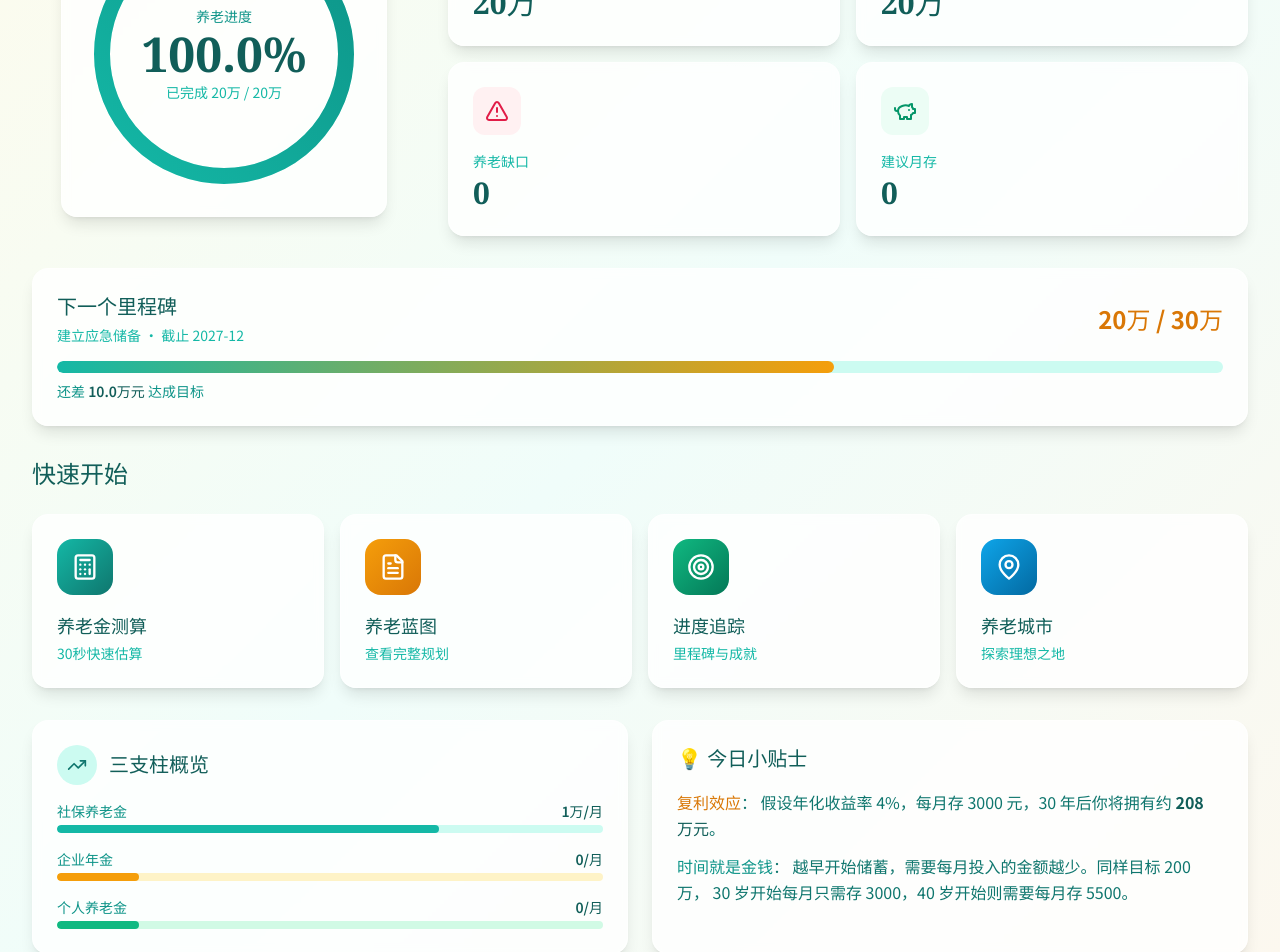
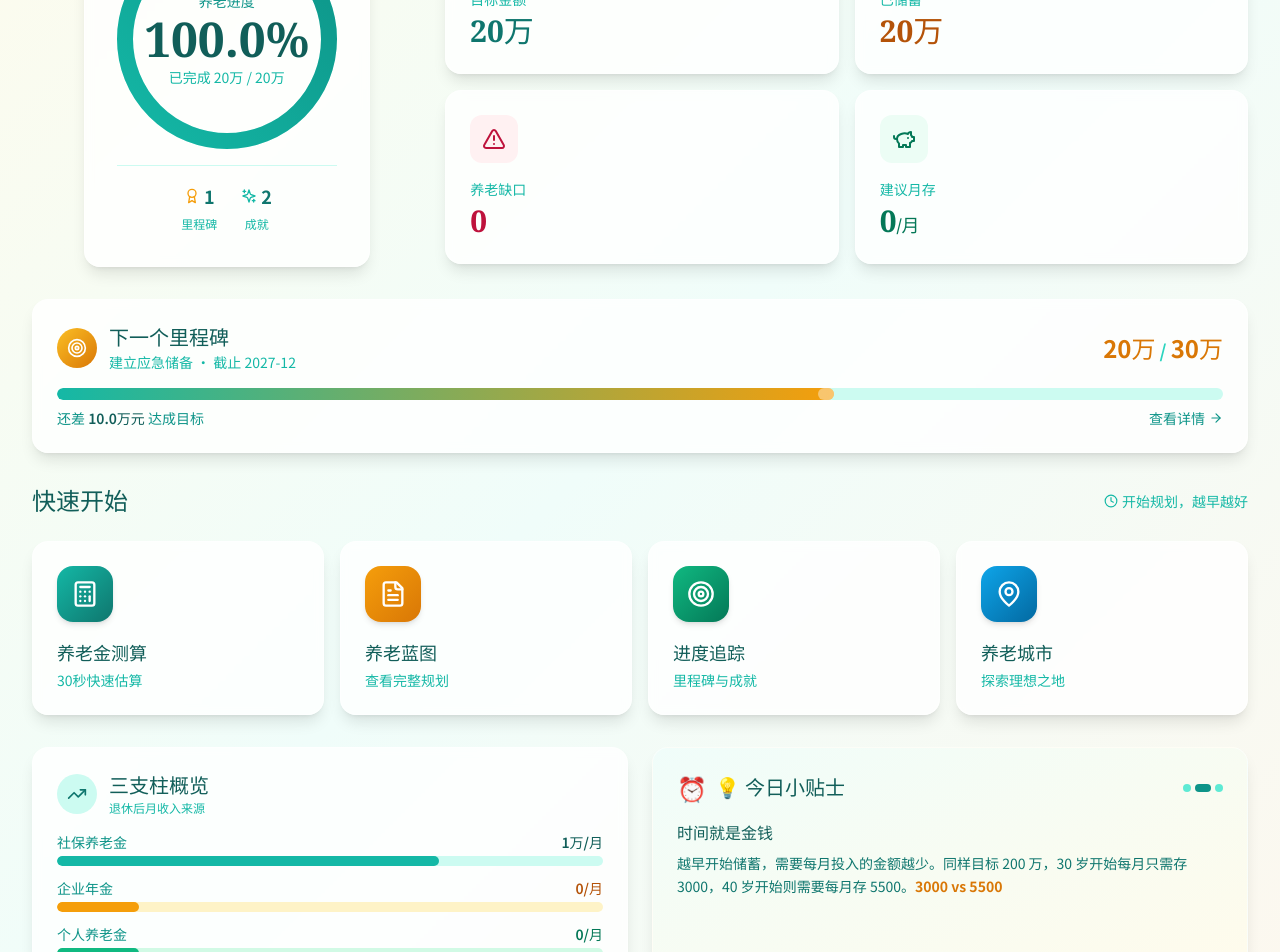
Before and after one commit to edward-718/retirement-planning, a React (Vite) app: page / in a window 1280 px wide. Shown: the part 360-1312 px from the top of the page. Built offline with nearby package versions, Linux system fonts and the light colour scheme.

Commit message:
Upload src/pages/Dashboard/index.tsx

```diff
--- a/src/pages/Dashboard/index.tsx
+++ b/src/pages/Dashboard/index.tsx
@@ -1,7 +1,8 @@
 import { useStore } from '@/store/useStore';
 import { formatMoneyShort, formatMoney } from '@/utils/format';
 import CircularProgress from '@/components/charts/CircularProgress';
-import { Calculator, FileText, Target, MapPin, TrendingUp, Wallet, AlertTriangle, PiggyBank } from 'lucide-react';
+import AnimatedNumber from '@/components/ui/AnimatedNumber';
+import { Calculator, FileText, Target, MapPin, TrendingUp, Wallet, AlertTriangle, PiggyBank, ArrowRight, Sparkles, Clock, Award } from 'lucide-react';
 import { useNavigate } from 'react-router-dom';
 import { useEffect, useState } from 'react';
 
@@ -9,44 +10,56 @@ export default function Dashboard() {
   const navigate = useNavigate();
   const { progress, profile, calculationResult, calculate } = useStore();
   const [loaded, setLoaded] = useState(false);
+  const [showWelcome, setShowWelcome] = useState(false);
 
   useEffect(() => {
     if (!calculationResult) {
       calculate();
     }
+    const timer = setTimeout(() => {
       setLoaded(true);
+      setShowWelcome(true);
+    }, 100);
+    return () => clearTimeout(timer);
   }, []);
 
   const nextMilestone = progress.milestones.find(m => m.status === 'in_progress') || progress.milestones.find(m => m.status === 'pending');
 
+  const completedMilestones = progress.milestones.filter(m => m.status === 'completed').length;
+  const completedAchievements = progress.achievements.filter(a => a.unlocked).length;
+
   const statCards = [
     {
       title: '目标金额',
-      value: formatMoneyShort(progress.totalTarget),
+      value: progress.totalTarget,
       icon: Target,
       color: 'from-teal-500 to-teal-700',
       bgColor: 'bg-teal-50',
+      textColor: 'text-teal-700',
     },
     {
       title: '已储蓄',
-      value: formatMoneyShort(progress.currentSavings),
+      value: progress.currentSavings,
       icon: Wallet,
       color: 'from-gold-500 to-gold-600',
       bgColor: 'bg-gold-50',
+      textColor: 'text-gold-700',
     },
     {
       title: '养老缺口',
-      value: calculationResult ? formatMoneyShort(calculationResult.totalGap) : '—',
+      value: calculationResult?.totalGap || 0,
       icon: AlertTriangle,
       color: 'from-rose-500 to-rose-600',
       bgColor: 'bg-rose-50',
+      textColor: 'text-rose-700',
     },
     {
       title: '建议月存',
-      value: calculationResult ? formatMoneyShort(calculationResult.suggestedMonthlySavings) : '—',
+      value: calculationResult?.suggestedMonthlySavings || 0,
       icon: PiggyBank,
       color: 'from-emerald-500 to-emerald-700',
       bgColor: 'bg-emerald-50',
+      textColor: 'text-emerald-700',
     },
   ];
 
@@ -57,151 +70,272 @@ export default function Dashboard() {
     { title: '养老城市', desc: '探索理想之地', icon: MapPin, path: '/cities', color: 'from-sky-500 to-sky-700' },
   ];
 
+  const tips = [
+    {
+      title: '复利效应',
+      icon: '📈',
+      content: '假设年化收益率 4%，每月存 3000 元，30 年后你将拥有约 208 万元。',
+      highlight: '208 万元',
+    },
+    {
+      title: '时间就是金钱',
+      icon: '⏰',
+      content: '越早开始储蓄，需要每月投入的金额越少。同样目标 200 万，30 岁开始每月只需存 3000，40 岁开始则需要每月存 5500。',
+      highlight: '3000 vs 5500',
+    },
+    {
+      title: '三支柱策略',
+      icon: '🏛️',
+      content: '合理配置社保、企业年金和个人养老金，形成稳健的养老保障体系。',
+      highlight: '三支柱',
+    },
+  ];
+
+  const [currentTip, setCurrentTip] = useState(0);
+
+  useEffect(() => {
+    const interval = setInterval(() => {
+      setCurrentTip((prev) => (prev + 1) % tips.length);
+    }, 5000);
+    return () => clearInterval(interval);
+  }, [tips.length]);
+
   if (!loaded) return null;
 
   return (
-    <div className="py-8 space-y-8">
-      <div className="text-center mb-12 animate-fade-in-up">
-        <h1 className="font-serif text-4xl md:text-5xl font-bold text-teal-900 mb-3">
+    <div className="py-6 space-y-6 sm:py-8 sm:space-y-8">
+      {showWelcome && (
+        <div className="text-center mb-8 animate-fade-in-up">
+          <div className="inline-flex items-center gap-2 px-4 py-2 bg-gradient-to-r from-gold-100 to-amber-100 rounded-full mb-4">
+            <Sparkles size={16} className="text-gold-600" />
+            <span className="text-sm text-teal-700 font-medium">欢迎回来！今天也要为未来努力 💪</span>
+          </div>
+          <h1 className="font-serif text-3xl md:text-4xl font-bold text-teal-900 mb-2">
             你好，未来的你会感谢现在的自己 🌟
           </h1>
-        <p className="text-teal-600 text-lg">
-          距离 <span className="font-semibold text-teal-800">{profile.expectedRetirementAge}</span> 岁退休还有{' '}
-          <span className="font-semibold text-gold-600">{calculationResult?.yearsToRetirement || 0}</span> 年
+          <p className="text-teal-600 text-base sm:text-lg">
+            距离 <span className="font-semibold text-teal-800"><AnimatedNumber value={profile.expectedRetirementAge} formatter={(v) => v.toString()} /></span> 岁退休还有{' '}
+            <span className="font-semibold text-gold-600"><AnimatedNumber value={calculationResult?.yearsToRetirement || 0} formatter={(v) => v.toString()} /></span> 年
           </p>
         </div>
+      )}
 
-      <div className="grid lg:grid-cols-3 gap-8 items-center">
+      <div className="grid lg:grid-cols-3 gap-6 items-center">
         <div className="lg:col-span-1 flex justify-center animate-fade-in-up animate-stagger-1">
-          <div className="card p-8">
+          <div className="card p-6 sm:p-8 w-full sm:w-auto">
             <CircularProgress
               percentage={progress.progressPercentage}
-              size={260}
+              size={220}
               title="养老进度"
               subtitle={`已完成 ${formatMoneyShort(progress.currentSavings)} / ${formatMoneyShort(progress.totalTarget)}`}
             />
+            <div className="flex justify-center gap-6 mt-4 pt-4 border-t border-teal-100">
+              <div className="text-center">
+                <div className="flex items-center gap-1 justify-center">
+                  <Award size={16} className="text-gold-500" />
+                  <span className="text-lg font-bold text-teal-700">{completedMilestones}</span>
+                </div>
+                <span className="text-xs text-teal-500">里程碑</span>
+              </div>
+              <div className="text-center">
+                <div className="flex items-center gap-1 justify-center">
+                  <Sparkles size={16} className="text-teal-500" />
+                  <span className="text-lg font-bold text-teal-700">{completedAchievements}</span>
+                </div>
+                <span className="text-xs text-teal-500">成就</span>
+              </div>
+            </div>
           </div>
         </div>
 
-        <div className="lg:col-span-2 grid grid-cols-2 gap-4">
+        <div className="lg:col-span-2 grid grid-cols-2 gap-3 sm:gap-4">
           {statCards.map((stat, index) => (
             <div
               key={stat.title}
-              className={`card p-6 animate-fade-in-up animate-stagger-${index + 2}`}
+              className={`card p-4 sm:p-6 animate-fade-in-up animate-stagger-${index + 2}`}
             >
-              <div className={`w-12 h-12 rounded-xl ${stat.bgColor} flex items-center justify-center mb-4`}>
-                <stat.icon className={`bg-gradient-to-br ${stat.color} bg-clip-text text-transparent`} size={24} style={{ color: stat.color.includes('teal') ? '#0d9488' : stat.color.includes('gold') ? '#d97706' : stat.color.includes('rose') ? '#e11d48' : '#059669' }} />
+              <div className={`w-10 h-10 sm:w-12 sm:h-12 rounded-xl ${stat.bgColor} flex items-center justify-center mb-3 sm:mb-4`}>
+                <stat.icon size={24} className={`w-5 h-5 sm:w-6 sm:h-6 ${stat.textColor}`} />
               </div>
-              <p className="text-teal-500 text-sm mb-1">{stat.title}</p>
-              <p className="text-3xl font-bold font-serif text-teal-800">{stat.value}</p>
+              <p className="text-teal-500 text-xs sm:text-sm mb-1">{stat.title}</p>
+              <p className={`text-2xl sm:text-3xl font-bold font-serif ${stat.textColor}`}>
+                {stat.title.includes('月存') ? (
+                  <>
+                    <AnimatedNumber value={stat.value} formatter={(v) => formatMoneyShort(v)} />
+                    <span className="text-base sm:text-lg">/月</span>
+                  </>
+                ) : (
+                  <AnimatedNumber value={stat.value} formatter={(v) => formatMoneyShort(v)} />
+                )}
+              </p>
             </div>
           ))}
         </div>
       </div>
 
       {nextMilestone && (
-        <div className="card p-6 animate-fade-in-up animate-stagger-4">
+        <div className="card p-5 sm:p-6 animate-fade-in-up animate-stagger-4">
           <div className="flex items-center justify-between mb-4">
+            <div className="flex items-center gap-3">
+              <div className="w-10 h-10 rounded-full bg-gradient-to-br from-gold-400 to-gold-600 flex items-center justify-center">
+                <Target size={20} className="text-white" />
+              </div>
               <div>
-              <h3 className="font-serif text-xl font-bold text-teal-800">下一个里程碑</h3>
-              <p className="text-teal-500 text-sm mt-1">{nextMilestone.title} · 截止 {nextMilestone.deadline}</p>
+                <h3 className="font-serif text-lg sm:text-xl font-bold text-teal-800">下一个里程碑</h3>
+                <p className="text-teal-500 text-sm">{nextMilestone.title} · 截止 {nextMilestone.deadline}</p>
+              </div>
             </div>
             <div className="text-right">
-              <p className="text-2xl font-bold text-gold-600">
-                {formatMoneyShort(nextMilestone.currentAmount)} / {formatMoneyShort(nextMilestone.targetAmount)}
+              <p className="text-xl sm:text-2xl font-bold text-gold-600">
+                <AnimatedNumber value={nextMilestone.currentAmount} formatter={(v) => formatMoneyShort(v)} />
+                <span className="text-base sm:text-lg text-teal-400"> / </span>
+                <AnimatedNumber value={nextMilestone.targetAmount} formatter={(v) => formatMoneyShort(v)} />
               </p>
             </div>
           </div>
           <div className="w-full h-3 bg-teal-100 rounded-full overflow-hidden">
             <div
-              className="h-full bg-gradient-to-r from-teal-500 to-gold-500 rounded-full transition-all duration-1000"
+              className="h-full bg-gradient-to-r from-teal-500 to-gold-500 rounded-full transition-all duration-1000 relative"
               style={{ width: `${Math.min(100, (nextMilestone.currentAmount / nextMilestone.targetAmount) * 100)}%` }}
-            />
+            >
+              <div className="absolute right-0 top-0 bottom-0 w-4 bg-white/40 rounded-full" />
             </div>
-          <p className="text-teal-600 text-sm mt-2">
-            还差 <span className="font-semibold text-teal-800">{formatMoney(nextMilestone.targetAmount - nextMilestone.currentAmount)}</span> 达成目标
+          </div>
+          <div className="flex items-center justify-between mt-2">
+            <p className="text-teal-600 text-sm">
+              还差 <span className="font-semibold text-teal-800"><AnimatedNumber value={nextMilestone.targetAmount - nextMilestone.currentAmount} formatter={(v) => formatMoney(v)} /></span> 达成目标
             </p>
+            <button
+              onClick={() => navigate('/progress')}
+              className="flex items-center gap-1 text-teal-600 hover:text-teal-800 text-sm font-medium transition-colors"
+            >
+              查看详情 <ArrowRight size={14} />
+            </button>
+          </div>
         </div>
       )}
 
       <div>
-        <h2 className="font-serif text-2xl font-bold text-teal-800 mb-6 animate-fade-in-up">快速开始</h2>
-        <div className="grid sm:grid-cols-2 lg:grid-cols-4 gap-4">
+        <div className="flex items-center justify-between mb-4 sm:mb-6">
+          <h2 className="font-serif text-xl sm:text-2xl font-bold text-teal-800 animate-fade-in-up">快速开始</h2>
+          <div className="flex items-center gap-1 text-sm text-teal-500">
+            <Clock size={14} />
+            <span>开始规划，越早越好</span>
+          </div>
+        </div>
+        <div className="grid sm:grid-cols-2 lg:grid-cols-4 gap-3 sm:gap-4">
           {quickActions.map((action, index) => (
             <button
               key={action.title}
               onClick={() => navigate(action.path)}
-              className={`card p-6 text-left group animate-fade-in-up animate-stagger-${index + 1}`}
+              className={`card p-4 sm:p-6 text-left group animate-fade-in-up animate-stagger-${index + 1}`}
             >
-              <div className={`w-14 h-14 rounded-2xl bg-gradient-to-br ${action.color} flex items-center justify-center mb-4 group-hover:scale-110 transition-transform duration-300`}>
-                <action.icon size={28} className="text-white" />
+              <div className={`w-12 h-12 sm:w-14 sm:h-14 rounded-2xl bg-gradient-to-br ${action.color} flex items-center justify-center mb-3 sm:mb-4 group-hover:scale-110 transition-transform duration-300 shadow-md`}>
+                <action.icon size={28} className="w-6 h-6 sm:w-7 sm:h-7 text-white" />
               </div>
-              <h3 className="font-semibold text-teal-800 text-lg mb-1">{action.title}</h3>
-              <p className="text-teal-500 text-sm">{action.desc}</p>
+              <h3 className="font-semibold text-teal-800 text-base sm:text-lg mb-1">{action.title}</h3>
+              <p className="text-teal-500 text-xs sm:text-sm">{action.desc}</p>
             </button>
           ))}
         </div>
       </div>
 
-      <div className="grid md:grid-cols-2 gap-6">
-        <div className="card p-6 animate-fade-in-up">
+      <div className="grid md:grid-cols-2 gap-4 sm:gap-6">
+        <div className="card p-5 sm:p-6 animate-fade-in-up">
           <div className="flex items-center gap-3 mb-4">
             <div className="w-10 h-10 rounded-full bg-teal-100 flex items-center justify-center">
               <TrendingUp size={20} className="text-teal-700" />
             </div>
-            <h3 className="font-serif text-xl font-bold text-teal-800">三支柱概览</h3>
+            <div>
+              <h3 className="font-serif text-lg sm:text-xl font-bold text-teal-800">三支柱概览</h3>
+              <p className="text-xs text-teal-500">退休后月收入来源</p>
+            </div>
           </div>
           {calculationResult ? (
-            <div className="space-y-4">
+            <div className="space-y-3">
               <div>
                 <div className="flex justify-between text-sm mb-1">
                   <span className="text-teal-600">社保养老金</span>
-                  <span className="font-semibold text-teal-800">{formatMoneyShort(calculationResult.threePillars.socialSecurity.monthlyAmount)}/月</span>
+                  <span className="font-semibold text-teal-800">
+                    <AnimatedNumber value={calculationResult.threePillars.socialSecurity.monthlyAmount} formatter={(v) => formatMoneyShort(v)} />/月
+                  </span>
                 </div>
-                <div className="w-full h-2 bg-teal-100 rounded-full overflow-hidden">
-                  <div className="h-full bg-teal-500 rounded-full" style={{ width: '70%' }} />
+                <div className="w-full h-2 sm:h-2.5 bg-teal-100 rounded-full overflow-hidden">
+                  <div className="h-full bg-teal-500 rounded-full transition-all duration-1000" style={{ width: '70%' }} />
                 </div>
               </div>
               <div>
                 <div className="flex justify-between text-sm mb-1">
                   <span className="text-teal-600">企业年金</span>
-                  <span className="font-semibold text-teal-800">{formatMoneyShort(calculationResult.threePillars.enterpriseAnnuity.monthlyAmount)}/月</span>
+                  <span className="font-semibold text-gold-700">
+                    <AnimatedNumber value={calculationResult.threePillars.enterpriseAnnuity.monthlyAmount} formatter={(v) => formatMoneyShort(v)} />/月
+                  </span>
                 </div>
-                <div className="w-full h-2 bg-gold-100 rounded-full overflow-hidden">
-                  <div className="h-full bg-gold-500 rounded-full" style={{ width: '15%' }} />
+                <div className="w-full h-2 sm:h-2.5 bg-gold-100 rounded-full overflow-hidden">
+                  <div className="h-full bg-gold-500 rounded-full transition-all duration-1000" style={{ width: '15%' }} />
                 </div>
               </div>
               <div>
                 <div className="flex justify-between text-sm mb-1">
                   <span className="text-teal-600">个人养老金</span>
-                  <span className="font-semibold text-teal-800">{formatMoneyShort(calculationResult.threePillars.personalPension.monthlyAmount)}/月</span>
+                  <span className="font-semibold text-emerald-700">
+                    <AnimatedNumber value={calculationResult.threePillars.personalPension.monthlyAmount} formatter={(v) => formatMoneyShort(v)} />/月
+                  </span>
                 </div>
-                <div className="w-full h-2 bg-emerald-100 rounded-full overflow-hidden">
-                  <div className="h-full bg-emerald-500 rounded-full" style={{ width: '15%' }} />
+                <div className="w-full h-2 sm:h-2.5 bg-emerald-100 rounded-full overflow-hidden">
+                  <div className="h-full bg-emerald-500 rounded-full transition-all duration-1000" style={{ width: '15%' }} />
                 </div>
               </div>
             </div>
           ) : (
-            <p className="text-teal-500">请先完成测算</p>
+            <div className="text-center py-8">
+              <p className="text-teal-500 mb-4">还没有测算数据</p>
+              <button onClick={() => navigate('/calculator')} className="btn-primary text-sm">
+                开始测算
+              </button>
+            </div>
           )}
         </div>
 
-        <div className="card p-6 animate-fade-in-up animate-stagger-2">
-          <h3 className="font-serif text-xl font-bold text-teal-800 mb-4">💡 今日小贴士</h3>
-          <div className="space-y-3 text-teal-700">
-            <p className="leading-relaxed">
-              <span className="text-gold-600 font-semibold">复利效应</span>：
-              假设年化收益率 4%，每月存 3000 元，30 年后你将拥有约{' '}
-              <span className="font-bold text-teal-800">208 万元</span>。
-            </p>
-            <p className="leading-relaxed">
-              <span className="text-teal-600 font-semibold">时间就是金钱</span>：
-              越早开始储蓄，需要每月投入的金额越少。同样目标 200 万，
-              30 岁开始每月只需存 3000，40 岁开始则需要每月存 5500。
+        <div className="card p-5 sm:p-6 bg-gradient-to-br from-teal-50 to-gold-50 animate-fade-in-up animate-stagger-2">
+          <div className="flex items-center justify-between mb-4">
+            <div className="flex items-center gap-2">
+              <span className="text-2xl">{tips[currentTip].icon}</span>
+              <h3 className="font-serif text-lg sm:text-xl font-bold text-teal-800">💡 今日小贴士</h3>
+            </div>
+            <div className="flex gap-1">
+              {tips.map((_, idx) => (
+                <button
+                  key={idx}
+                  onClick={() => setCurrentTip(idx)}
+                  className={`w-2 h-2 rounded-full transition-all ${idx === currentTip ? 'bg-teal-600 w-4' : 'bg-teal-300'}`}
+                />
+              ))}
+            </div>
+          </div>
+          <div className="space-y-2">
+            <p className="font-semibold text-teal-800">{tips[currentTip].title}</p>
+            <p className="text-teal-700 text-sm leading-relaxed">
+              {tips[currentTip].content.replace(tips[currentTip].highlight, `<span class="font-bold text-gold-600">${tips[currentTip].highlight}</span>`)}
+              <span className="font-bold text-gold-600">{tips[currentTip].highlight}</span>
             </p>
           </div>
         </div>
       </div>
+
+      {!calculationResult && (
+        <div className="card p-6 bg-gradient-to-r from-teal-600 to-teal-700 text-white animate-fade-in-up">
+          <div className="flex flex-col sm:flex-row items-center justify-between gap-4">
+            <div className="text-center sm:text-left">
+              <h3 className="font-serif text-xl font-bold mb-2">📊 开始你的养老规划之旅</h3>
+              <p className="text-teal-100 text-sm">只需 30 秒，AI 将为你生成专属养老蓝图</p>
+            </div>
+            <button onClick={() => navigate('/calculator')} className="btn-gold text-white">
+              立即测算
+            </button>
+          </div>
+        </div>
+      )}
     </div>
   );
 }
```
Lines whose indentation alone changed are shown as unchanged.
